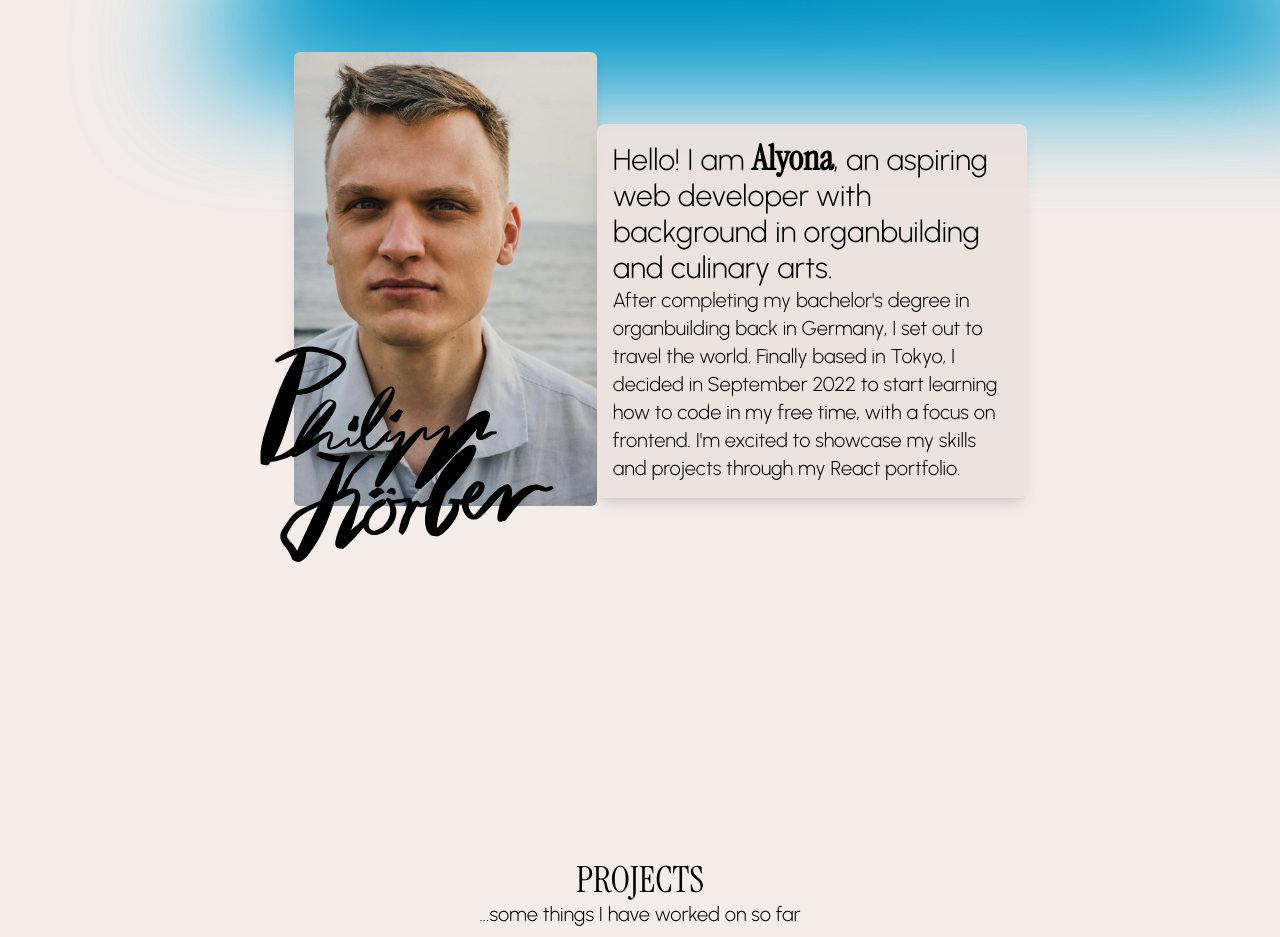
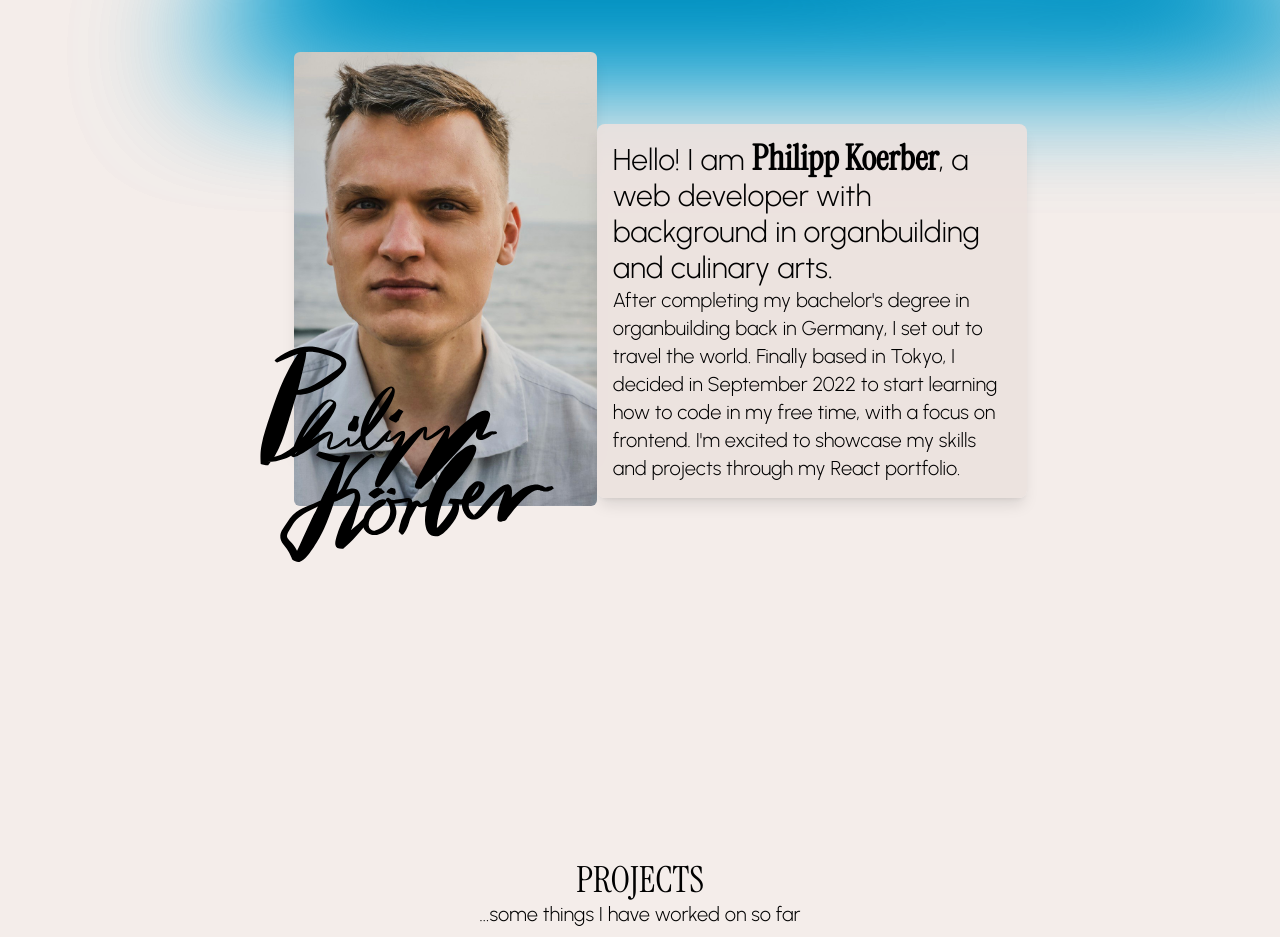
Before and after one commit to philkoerber/pkportfolio, a React (Vite) app: page / in a window 1280 px wide. Shown: the part 820-1757 px from the top of the page. Built offline with nearby package versions, Linux system fonts and the light colour scheme.

Commit message:
fix typo

```diff
--- a/src/components/Home.jsx
+++ b/src/components/Home.jsx
@@ -1,39 +1,41 @@
-import React from 'react';
-import pk from './pics/pk.svg';
-import ParallaxDiv from './ParallaxDiv';
-import philipp from "../philipp.jpg"
+import React from "react";
+import pk from "./pics/pk.svg";
+import ParallaxDiv from "./ParallaxDiv";
+import philipp from "../philipp.jpg";
 
 function Home(props) {
   return (
-        <div className='h-fit md:h-[90vh] w-screen md:w-[80%] md:px-10 font-urbanist relative mx-auto'>
+    <div className="h-fit md:h-[90vh] w-screen md:w-[80%] md:px-10 font-urbanist relative mx-auto">
+      <ParallaxDiv
+        offset={100}
+        className="relative md:absolute w-screen mx-auto h-[400px] md:w-[35%] max-w-[500px] min-w-[300px] md:left-[10%] top-[0%] md:top-[10%] md:shadow-lg">
+        <img className="md:rounded-md" src={philipp} />
+      </ParallaxDiv>
 
       <ParallaxDiv
-                offset={100}
-                className='relative md:absolute w-screen mx-auto h-[400px] md:w-[35%] max-w-[500px] min-w-[300px] md:left-[10%] top-[0%] md:top-[10%] md:shadow-lg'
-            >
-                <img className="md:rounded-md" src={philipp}/>
-
+        className="invisible md:visible absolute mx-auto w-[100%] max-w-[300px] z-10 top-[6%] md:top-[50%] md:left-[50px]"
+        offset={200}>
+        <img src={pk} />
       </ParallaxDiv>
 
-
       <ParallaxDiv
-                className='invisible md:visible absolute mx-auto w-[100%] max-w-[300px] z-10 top-[6%] md:top-[50%] md:left-[50px]'
-                offset={200}
-                >
-                <img src={pk}/>
+        className="relative h-fit w-screen mx-auto md:absolute top-[20px] md:top-[20%] max-w-[430px] z-20 min-w-[300px] md:left-[45%] p-4 bg-isabelline bg-opacity-90 md:rounded-lg shadow-lg "
+        offset={50}>
+        <h1 className="text-3xl">
+          Hello! I am{" "}
+          <p className="font-semibold text-[35px] font-instrument inline">
+            Philipp Koerber
+          </p>
+          , a web developer with background in organbuilding and culinary arts.
+        </h1>
+        <p className="text-xl">
+          After completing my bachelor's degree in organbuilding back in
+          Germany, I set out to travel the world. Finally based in Tokyo, I
+          decided in September 2022 to start learning how to code in my free
+          time, with a focus on frontend. I'm excited to showcase my skills and
+          projects through my React portfolio.
+        </p>
       </ParallaxDiv>
-
-
-
-            <ParallaxDiv
-                className='relative h-fit w-screen mx-auto md:absolute top-[20px] md:top-[20%] max-w-[430px] z-20 min-w-[300px] md:left-[45%] p-4 bg-isabelline bg-opacity-90 md:rounded-lg shadow-lg '
-                offset={50}
-                >
-                <h1 className='text-3xl'>Hello! I am <p className="font-semibold text-[35px] font-instrument inline">Alyona</p>, an aspiring web developer with background in organbuilding and culinary arts.</h1>
-                <p className='text-xl'>After completing my bachelor's degree in organbuilding back in Germany, I set out to travel the world. Finally based in Tokyo, I decided in September 2022 to start learning how to code in my free time, with a focus on frontend. I'm excited to showcase my skills and projects through my React portfolio.</p>
-
-            </ParallaxDiv>
-
     </div>
   );
 }
```
Lines whose indentation alone changed are shown as unchanged.
